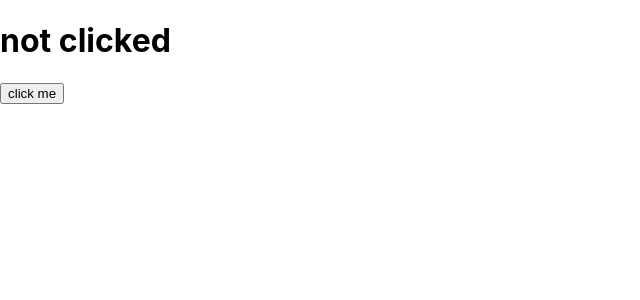
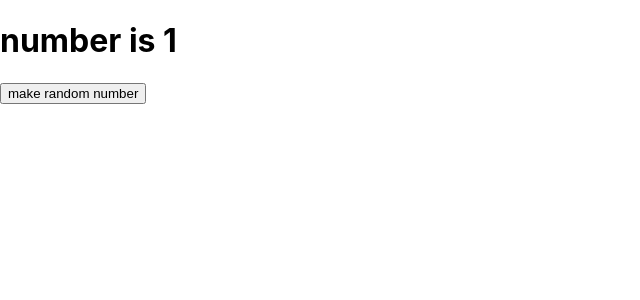
Before and after one commit to ehsansh/react-bootcamp, a React (Create React App) app: page / in a window 1280 px wide. Shown: the top 300 px of the page, without its empty margins (0-640 px from the left). Built offline with nearby package versions, Linux system fonts and the light colour scheme.

Commit message:
add random component

```diff
--- a/src/App.js
+++ b/src/App.js
@@ -3,11 +3,12 @@ import './App.css';
 import Game from './Game';
 import Rando from './Rando';
 import Button from './Button';
+import Random from './Random';
 
 function App() {
     return (
         <div>
-            <Button />
+            <Random />
         </div>
     );
 }
--- /dev/null
+++ b/src/Random.js
@@ -0,0 +1,34 @@
+import React, { Component } from 'react';
+
+class Random extends Component {
+    constructor(props) {
+        super(props);
+        this.state = {
+            number: 1,
+        };
+        this.handleClick = this.handleClick.bind(this);
+    }
+    makeRandomNumber() {
+        return Math.floor(Math.random() * 10) + 1;
+    }
+    handleClick() {
+        let rand = this.makeRandomNumber();
+        this.setState({ number: rand });
+    }
+    render() {
+        return (
+            <div>
+                <h1>number is {this.state.number}</h1>
+                {this.state.number === 7 ? (
+                    'You win'
+                ) : (
+                    <button onClick={this.handleClick}>
+                        make random number
+                    </button>
+                )}
+            </div>
+        );
+    }
+}
+
+export default Random;
```
